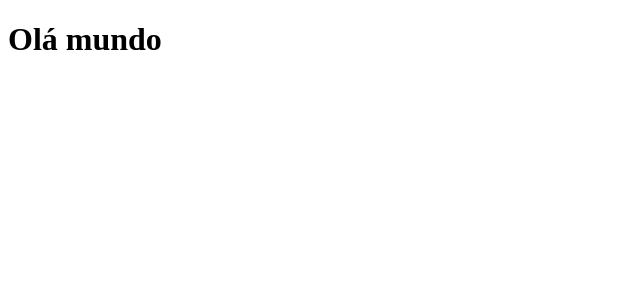
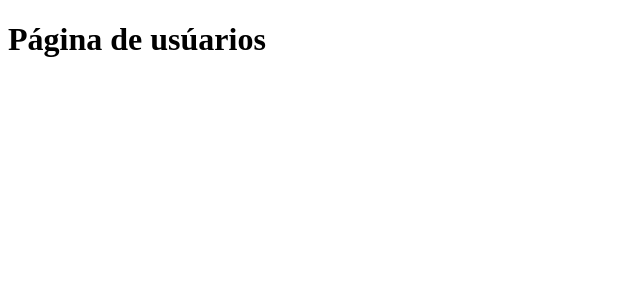
Before and after one commit to PabloPessanha/registration-history, a React (Create React App) app: page / in a window 1280 px wide. Shown: the top 300 px of the page, without its empty margins (0-640 px from the left). Built offline with nearby package versions, Linux system fonts and the light colour scheme.

Commit message:
added routes on the app

```diff
--- a/src/index.js
+++ b/src/index.js
@@ -1,10 +1,13 @@
 import React from 'react';
 import ReactDOM from 'react-dom';
 import App from './App';
+import Routes from './routes';
 
 ReactDOM.render(
   <React.StrictMode>
-    <App />
+    <Routes>
+      <App />
+    </Routes>
   </React.StrictMode>,
   document.getElementById('root'),
 );
```
